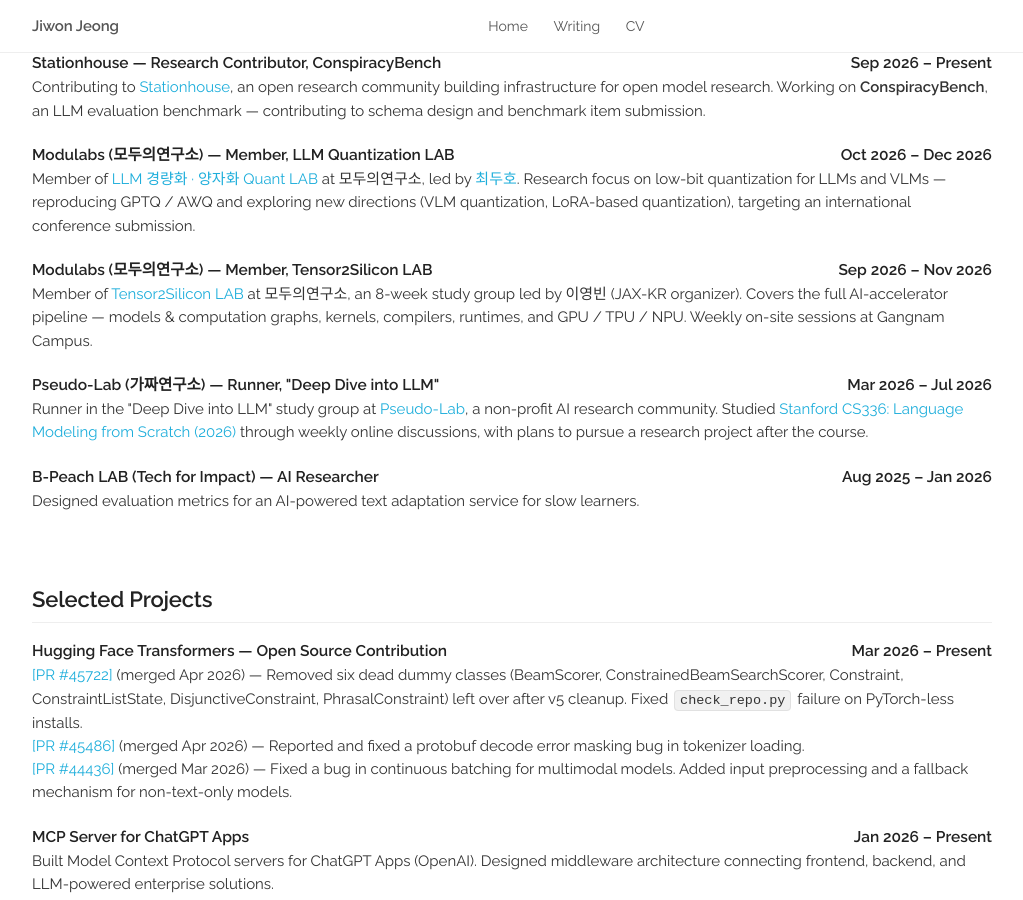
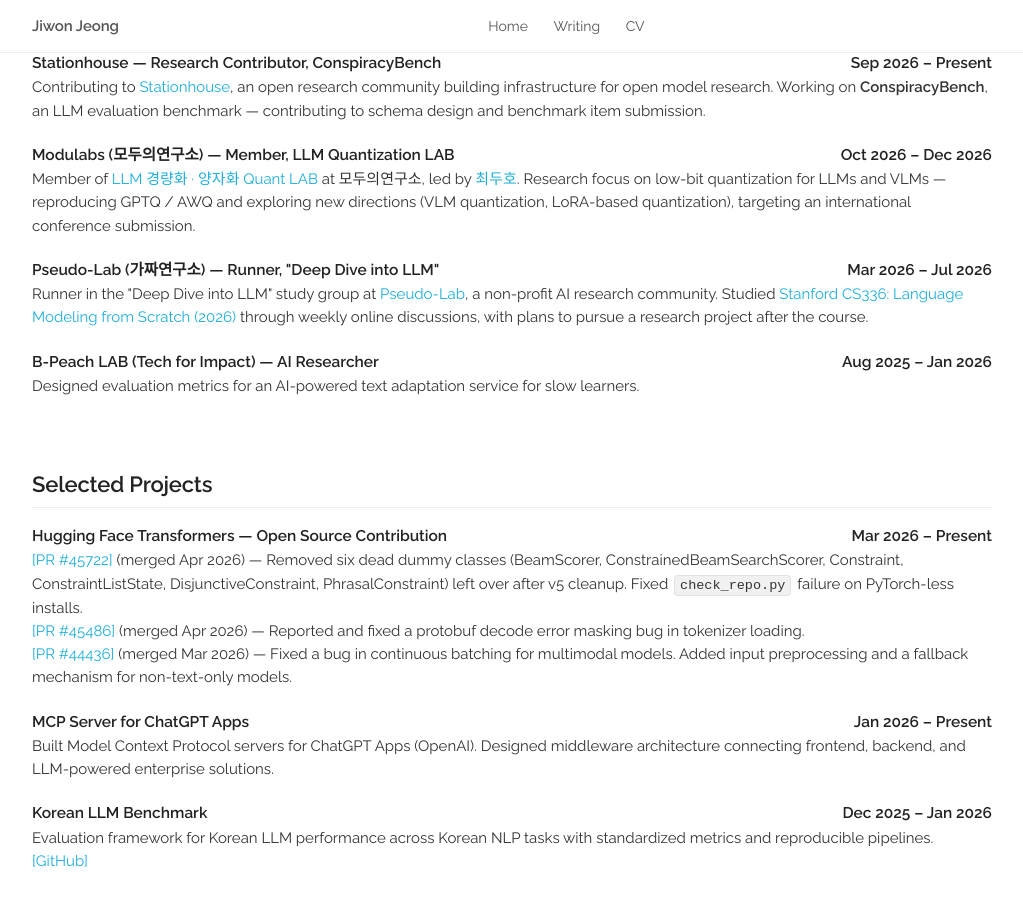
Before and after one commit to jw9603/jw9603.github.io, a Jekyll site: the page built from index.html, in a window 1280 px wide and 900 px high, scrolled down 3355 px. Shown: the whole window, without its empty margins (128-1151 px from the left). Built offline with Jekyll 4.4.1, drawn with Linux system fonts in a browser that asks for light colours; a style sheet for code colours, icons or effects is not loaded; some of the changed text lies outside the part shown.

Commit message:
Remove Tensor2Silicon LAB — no longer participating

```diff
--- a/index.html
+++ b/index.html
@@ -68,8 +68,8 @@
     <h5>News</h5>
 
     <div class="news-item">
-      <b class="news-date">Sep – Oct 2026</b>
-      Joined two study labs at <a href="https://modulabs.co.kr/" target="_blank">Modulabs (모두의연구소)</a>: <a href="https://modulabs.co.kr/labs/811" target="_blank">Tensor2Silicon LAB</a> (AI accelerator systems) and <a href="https://modulabs.co.kr/labs/816" target="_blank">LLM Quantization LAB</a>.
+      <b class="news-date">Oct 2026</b>
+      Joined <a href="https://modulabs.co.kr/labs/816" target="_blank">LLM Quantization LAB</a> at <a href="https://modulabs.co.kr/" target="_blank">Modulabs (모두의연구소)</a>.
     </div>
 
     <div class="news-item">
@@ -294,13 +294,6 @@
     </div>
     <div class="paper">
       <p class="title">
-        <b>Modulabs (모두의연구소) — Member, Tensor2Silicon LAB</b>
-        <b style="float:right;">Sep 2026 – Nov 2026</b>
-      </p>
-      <p>Member of <a href="https://modulabs.co.kr/labs/811" target="_blank">Tensor2Silicon LAB</a> at 모두의연구소, an 8-week study group led by 이영빈 (JAX-KR organizer). Covers the full AI-accelerator pipeline — models &amp; computation graphs, kernels, compilers, runtimes, and GPU / TPU / NPU. Weekly on-site sessions at Gangnam Campus.</p>
-    </div>
-    <div class="paper">
-      <p class="title">
         <b>Pseudo-Lab (가짜연구소) — Runner, "Deep Dive into LLM"</b>
         <b style="float:right;">Mar 2026 – Jul 2026</b>
       </p>
```
